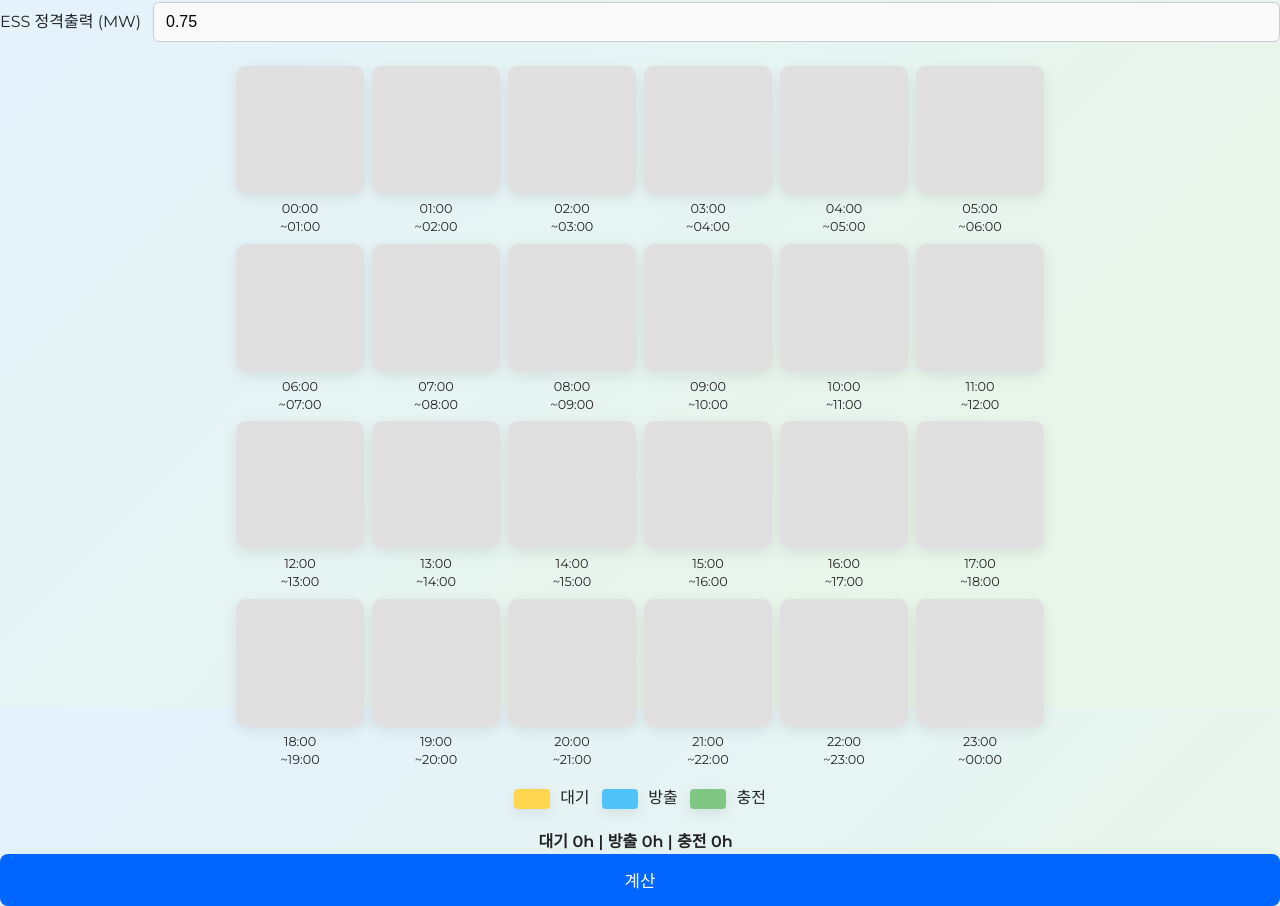
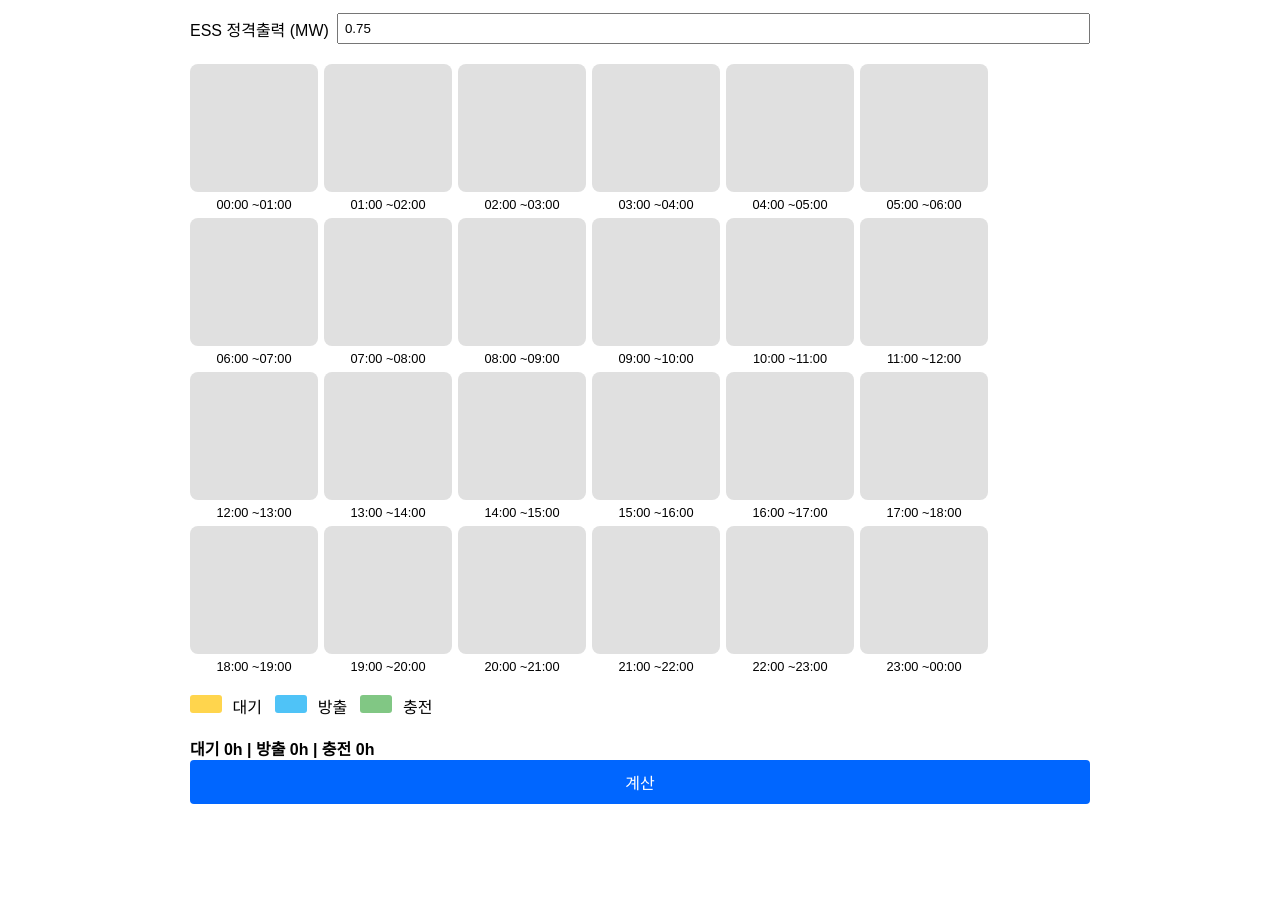
Before and after one commit to jaegwan0804/vicalculator, a plain HTML site: page index.html in a window 1280 px wide. Shown: the part 93-999 px from the top of the page. After the commit the page ends 937 px from the top, so only its background shows below. Drawn offline with Linux system fonts and the light colour scheme.

Commit message:
Update style.css

```diff
--- a/style.css
+++ b/style.css
@@ -1,91 +1,59 @@
-/* 1. 글꼴 · 바탕 */
-@import url("https://fonts.googleapis.com/css2?family=Montserrat:wght@400;600&display=swap");
+/* 기본 레이아웃 */
+body{
+  font-family: Arial, sans-serif;
+  max-width: 900px;               /* 넓이 확대 */
+  margin: 40px auto;
+}
+h1{ text-align:center; margin-bottom:20px; }
 
-:root{
-  --blue:#0066ff;
-  --yellow:#ffd54d;
-  --green:#81c784;
-  --sky:#4fc3f7;
-  --gray:#f0f2f5;
-  --shadow:0 4px 14px rgba(0,0,0,.08);
-}
+.inline{ display:flex; align-items:center; gap:8px; margin-bottom:18px; }
+input{ flex:1; padding:6px; }
 
-html,body{
-  height:100%; margin:0;
-  font-family:"Montserrat",Arial,Helvetica,sans-serif;
-  background:linear-gradient(135deg,#e3f2fd 0%,#e8f5e9 80%);
-  color:#222; line-height:1.4;
-}
-
-/* 2. 카드 형태 컨테이너 */
-body>h1{ text-align:center; padding-top:30px; margin:0 0 20px; }
-
-.container{
-  max-width:960px;
-  margin:0 auto 60px;
-  background:white;
-  border-radius:16px;
-  padding:32px 40px 48px;
-  box-shadow:var(--shadow);
-}
-
-/* 3. 입력박스 */
-.inline{
-  display:flex; align-items:center; gap:12px;
-  margin-bottom:24px;
-}
-input{
-  flex:1; padding:10px 12px;
-  font-size:1rem; border:1px solid #ccc;
-  border-radius:6px; background:#fafafa;
-}
-input:focus{ outline:none; border-color:var(--blue); box-shadow:0 0 0 2px rgba(0,102,255,.15); }
-
-/* 4. 24칸 그리드 (2배 크기 유지) */
+/* 24칸(6×4) 그리드 */
 .grid{
   display:grid;
-  grid-template-columns:repeat(6,128px);
-  gap:8px; margin:24px 0 18px;
-  justify-content:center;
+  grid-template-columns: repeat(6, 128px);  /* 6칸 */
+  gap:6px;
+  margin:20px 0;
 }
 .wrap{ display:flex; flex-direction:column; align-items:center; }
 
+/* 셀 스타일 */
 .cell{
-  width:128px; height:128px; border-radius:10px;
-  background:#e0e0e0; cursor:pointer;
-  transition:transform .15s ease, box-shadow .15s ease;
-  box-shadow:var(--shadow);
+  width:128px; height:128px; cursor:pointer;
+  background:#e0e0e0; border-radius:8px;
 }
-.cell:hover{ transform:translateY(-4px); box-shadow:0 6px 18px rgba(0,0,0,.12);}
-.cell.standby   { background:var(--yellow); }
-.cell.discharge { background:var(--sky);    }
-.cell.charge    { background:var(--green);  }
+.cell.standby   { background:#ffd54d; } /* 대기(노랑) */
+.cell.discharge { background:#4fc3f7; } /* 방출(파랑) */
+.cell.charge    { background:#81c784; } /* 충전(초록) */
 
+/* 시간대 라벨 */
 .time-label{
-  margin-top:6px; text-align:center; font-size:0.8rem; white-space:pre;
+  font-size:0.8rem;
+  margin-top:6px; text-align:center; line-height:1.1;
 }
 
-/* 5. 범례 디자인 */
-.legend{ margin-bottom:20px; font-size:1rem; text-align:center; }
+/* 범례 */
+.legend{ margin-bottom:14px; font-size:1rem; }
 .legend-box{
-  display:inline-block; width:36px; height:20px; border-radius:4px;
-  margin-right:6px; vertical-align:middle; box-shadow:var(--shadow);
+  display:inline-block;
+  width:32px; height:18px; border-radius:3px; margin-right:6px;
 }
-.standby   { background:var(--yellow); }
-.discharge { background:var(--sky);    }
-.charge    { background:var(--green);  }
+.legend-box.standby   { background:#ffd54d; }
+.legend-box.discharge { background:#4fc3f7; }
+.legend-box.charge    { background:#81c784; }
 
-/* 6. 요약·버튼·결과 */
-#summary{ margin:22px 0; font-weight:600; text-align:center; }
-
+/* 요약·버튼·결과 */
+#summary{ margin:18px 0; font-weight:600; }
 #calcBtn{
-  display:block; width:100%; padding:14px 0; font-size:1.05rem;
-  background:var(--blue); color:#fff; border:none; border-radius:8px;
-  cursor:pointer; box-shadow:var(--shadow); transition:background .2s;
+  padding:10px; width:100%;
+  background:#0066ff; color:#fff;
+  border:none; border-radius:4px; cursor:pointer;
+  font-size:1rem;
 }
-#calcBtn:hover{ background:#0052d9; }
-
 #result{
-  margin-top:28px; text-align:center;
-  font-size:1.15rem; font-weight:600;
+  margin-top:22px;
+  font-size:1.1rem;
+  font-weight:bold;
+  text-align:center;
 }
```
